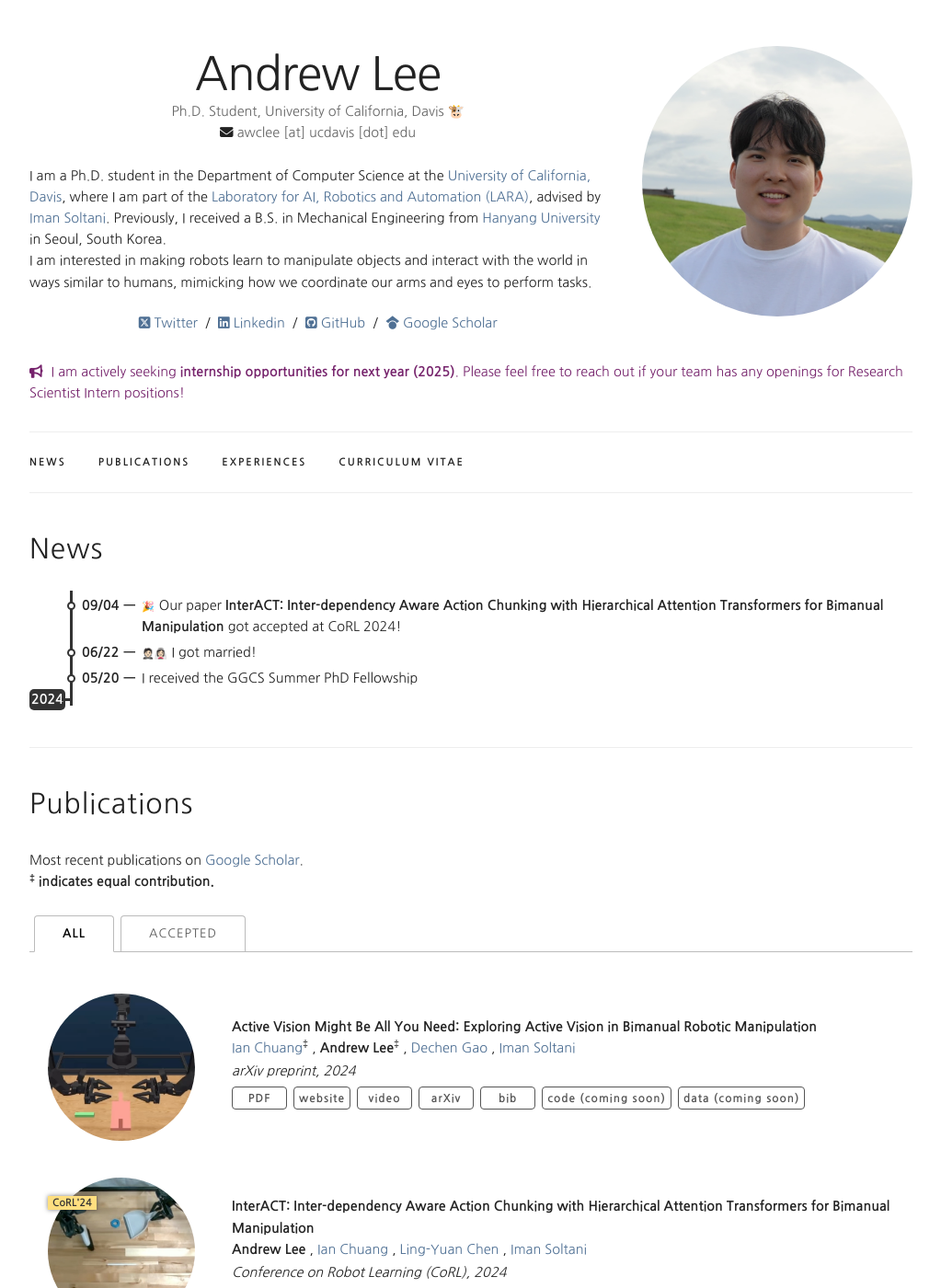
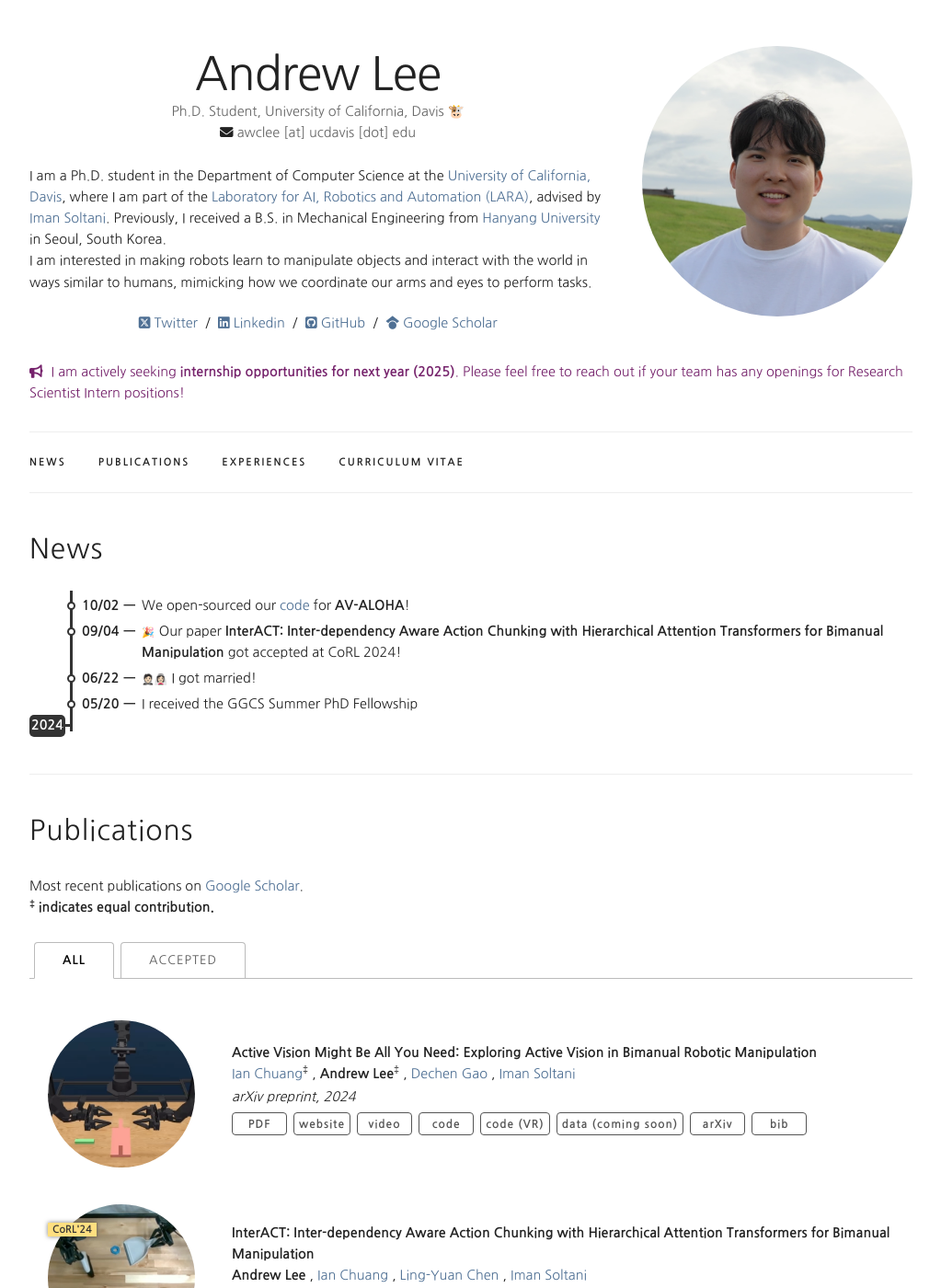
Before and after one commit to andrewcwlee/andrewcwlee.github.io, a Jekyll site: the page built from index.html, in a window 1280 px wide and 1400 px high. Shown: the whole window at 92% size, without its empty margins (128-1151 px from the left). Built offline with Jekyll 4.4.1, drawn with Linux system fonts in a browser that asks for light colours; nearby versions of some CDN libraries; some web fonts are replaced; comment, search, counter and statistics services are not loaded.

Commit message:
Edit Website

```diff
--- a/_data/news.yaml
+++ b/_data/news.yaml
@@ -1,5 +1,6 @@
 news:
   2024:
+    10/02: "We open-sourced our <a href='https://github.com/soltanilara/av-aloha'>code</a> for <b>AV-ALOHA</b>!"
 
     09/04: "<span class='news-emoji'>🎉</span>Our paper <b>InterACT: Inter-dependency Aware Action Chunking with Hierarchical Attention Transformers for Bimanual Manipulation</b> got accepted at CoRL 2024!"
 
--- a/_data/publications.yaml
+++ b/_data/publications.yaml
@@ -9,10 +9,11 @@ papers:
         PDF: "/assets/publications/av-aloha/paper.pdf"
         website: "https://soltanilara.github.io/av-aloha/"
         video: "https://www.youtube.com/watch?v=DwJzdaKM4N0"
+        code: "https://github.com/soltanilara/av-aloha"
+        code (VR): "https://github.com/soltanilara/av-aloha-unity"
+        data (coming soon): "/"
         arXiv: "https://arxiv.org/abs/2409.17435"
         bib: "/assets/publications/av-aloha/bib.txt"
-        code (coming soon): "/"
-        data (coming soon): "/"
     abbv: "avaloha"
     thumbnail_video: "assets/images/avaloha.mov"
     thumbnail_image: "assets/images/avaloha.png"
```
Also changed, not shown: 1 other file.
